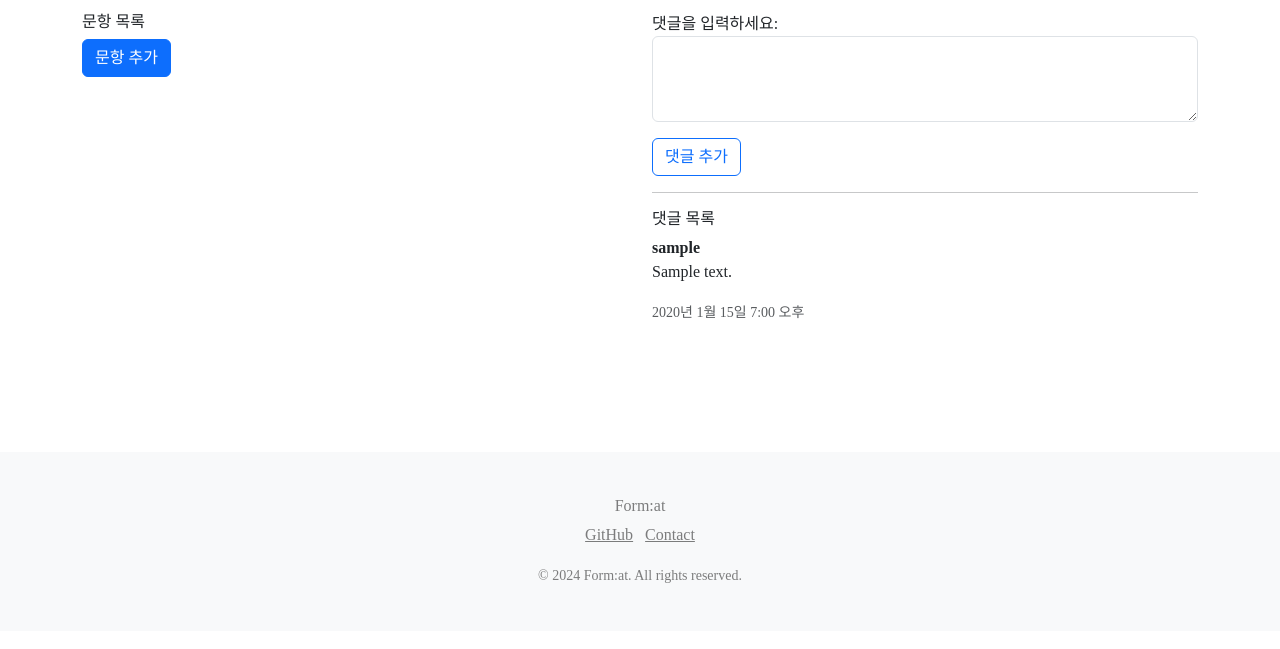
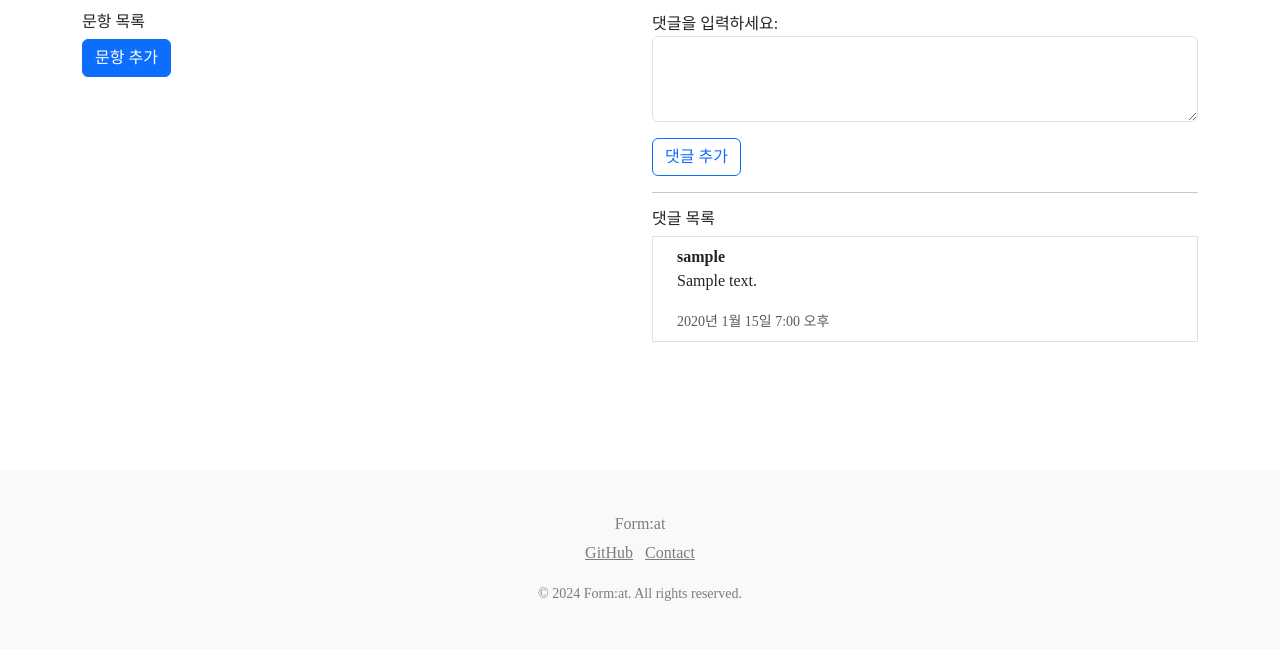
Before and after one commit to hyeg0121/Format, a Django app: page /survey/1/ in a window 1280 px wide. Shown: the part 414-1063 px from the top of the page. Before the commit the page ends 997 px from the top, so only its background shows below. Run offline with Django 4.2, Linux system fonts and the light colour scheme; a user stored in the database is signed in; tables that the repository leaves empty hold one stand-in row (values such as "Sample post"); grey boxes marked "Sample" are stand-in pictures; data that the repository does not hold is empty; parts of the project's set-up code (start-up, migrations or seed data) failed here and were passed over; some web fonts are replaced.

Commit message:
feat: 댓글 스타일 변경

```diff
--- a/app/templates/app/partials/comment/comment_list.html
+++ b/app/templates/app/partials/comment/comment_list.html
@@ -1,7 +1,7 @@
 <h6>댓글 목록</h6>
 {% if comments %}
     {% for comment in comments %}
-        <div class="mb-2">
+        <div class="mb-2 py-2 px-4 border">
             <strong>{{ comment.user.nickname }}</strong>
             <p>{{ comment.contents }}</p>
             <small class="text-muted">{{ comment.created_at }}</small>
```
